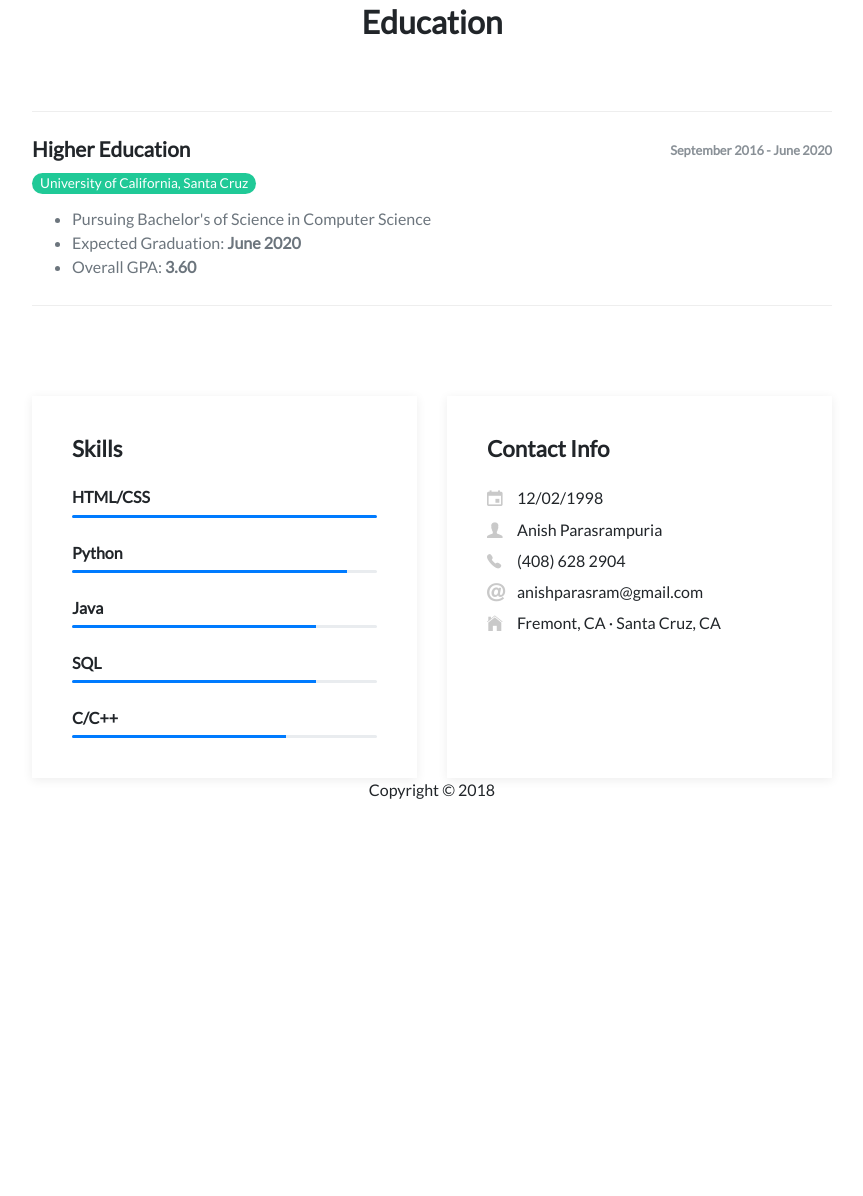
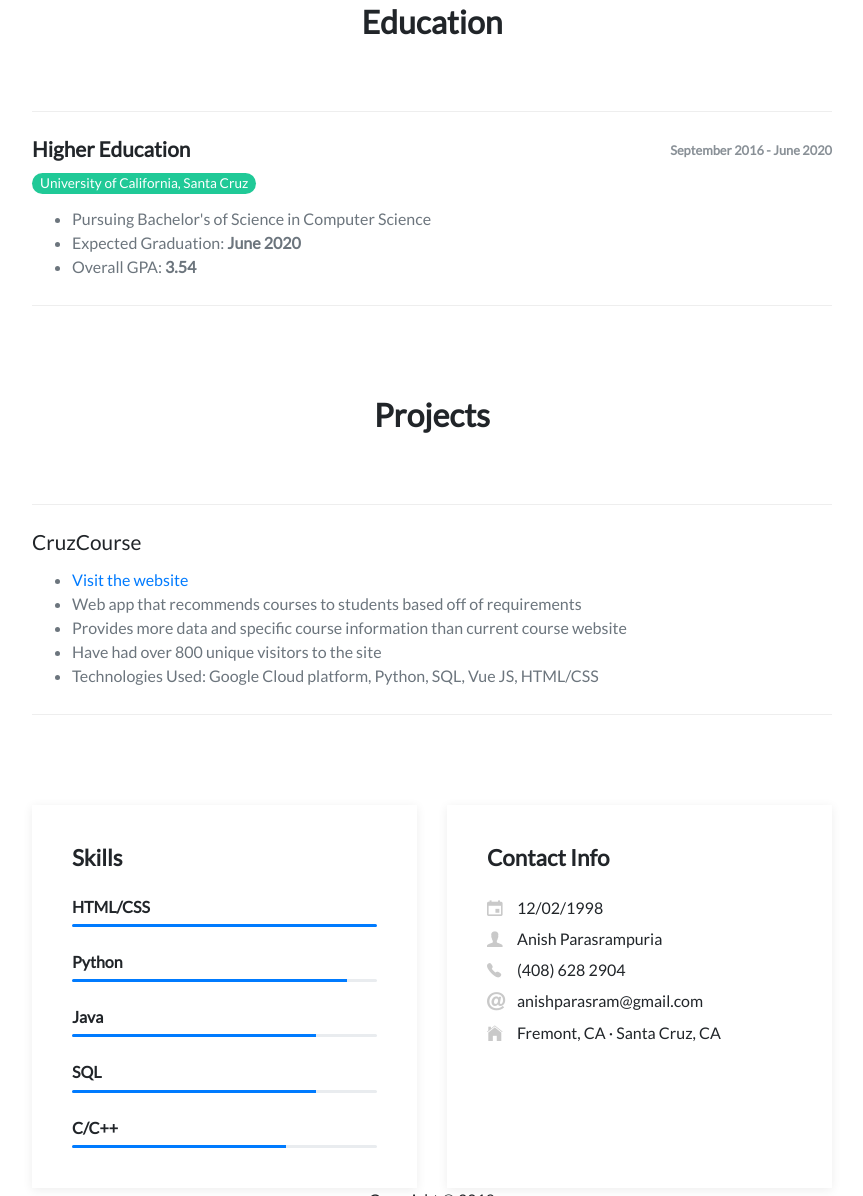
Before and after one commit to anipara/Portfolio-Website, a plain HTML site: page index.html in a window 1280 px wide. Shown: the part 1214-2410 px from the top of the page, without its empty margins (208-1071 px from the left). Before the commit the page ends 2152 px from the top, so only its background shows below. Drawn offline with nearby package versions, Linux system fonts and the light colour scheme; files that its build step writes are made by us from their sources; files whose address does not match are found by name.

Commit message:
Added projects section and updated information

```diff
--- a/index.html
+++ b/index.html
@@ -28,12 +28,11 @@
                     <a class="nav-link" href="#education">Education</a>
                 </li>
                 <li class="nav-item item">
+                    <a class="nav-link" href="#projects">Projects</a>
+                </li>
+                <li class="nav-item item">
                   <a class="nav-link" href="#skills">Skills</a>
                 </li>
-               <!-- <li class="nav-item item">
-                    <a class="nav-link" href="#hobbies">Hobbies</a>
-                </li>
-            -->
                 <li class="nav-item item">
                   <a class="nav-link" href="#contact">Contact</a>
                 </li>
@@ -104,11 +103,35 @@
               <ul class="text-muted">
               	<li>Pursuing Bachelor's of Science in Computer Science</li>
               	<li>Expected Graduation: <b>June 2020</b></li>
-              	<li>Overall GPA: <b>3.60</b></li>
+              	<li>Overall GPA: <strong>3.54</strong></li>
               </ul>
               <p class="text-muted"></p>
             </div>
           </div>
+
+          <div class="projects group" id="projects">
+            <h2 class="text-center">Projects</h2>
+            <div class="item">
+              <div class="row">
+                <div class="col-md-6">
+                  <h3>CruzCourse</h3>
+                </div>
+              </div>
+				<ul class="text-muted">
+					<li><a href="https://cruzcourse.com/" target="_blank" alt="cruzcourse link">Visit the website</a> </li>
+					<li>Web app that recommends courses to students based off of requirements</li>
+					<li>Provides more data and specific course information than current course website</li>
+					<li>Have had over 800 unique visitors to the site</li>
+					<li>Technologies Used:  Google Cloud platform, Python, SQL, Vue JS, HTML/CSS</li>
+				</ul>
+            </div>
+          </div>
+
+
+
+
+
+
           <div class="group" id="skills">
             <div class="row">
               <div class="col-md-6">
```
